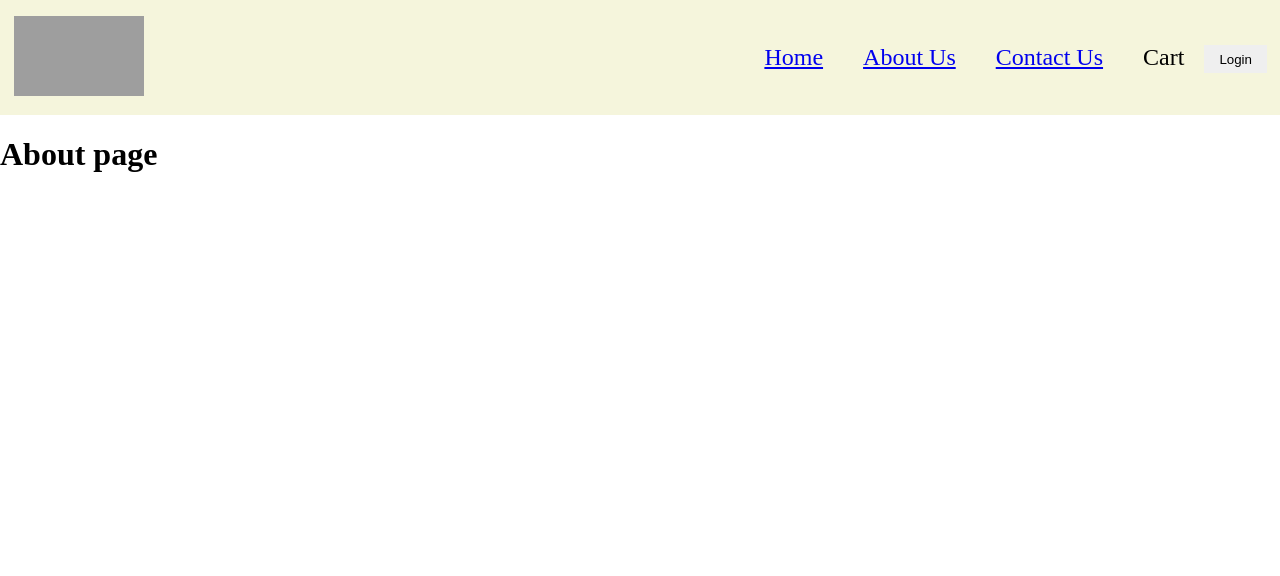
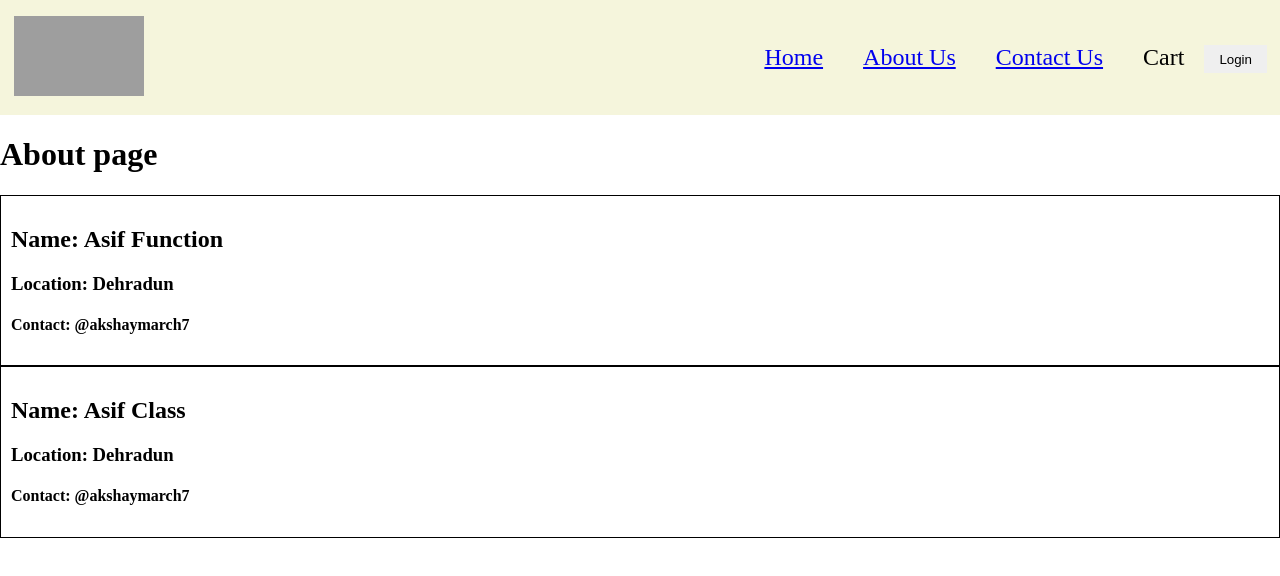
Before and after one commit to asif-mohmd/Food-Ordering-App-React, a React (Vite) app: page /about in a window 1280 px wide. Shown: the top 576 px of the page. Built offline with nearby package versions, Linux system fonts and the light colour scheme; grey boxes are pictures that could not be loaded.

Commit message:
Class components VS Function Components

```diff
--- a/index.css
+++ b/index.css
@@ -126,6 +126,20 @@ body {
 }
 
 
+
+/* User Cards Starts */
+
+.user-card{
+    padding: 10px;
+    border: 1px solid black;
+}
+
+
+/* User Cards Ends */
+
+
+
+
 /* Shimmer cards starts */
 
 .shimmer-container{
--- a/src/components/About.js
+++ b/src/components/About.js
@@ -1,9 +1,15 @@
+import User from "./User";
+import UserClass from "./UserClass";
+
 const About = () => {
 
 
   return (
     <div>
+
       <h1>About page</h1>
+      <User name={"Asif Function"}/>
+      <UserClass name={"Asif Class"}/>
     </div>
   );
 };
--- a/src/components/Header.js
+++ b/src/components/Header.js
@@ -1,6 +1,7 @@
 import { useState } from "react";
 import { LOGO_URL } from "../utils/constants";
 import { Link } from "react-router-dom";
+
 
 const Header = () => {
   const [btnName, setbtnName] = useState("Login");
--- /dev/null
+++ b/src/components/User.jsx
@@ -0,0 +1,14 @@
+
+
+const User = (props) => {
+  return (
+    <div className="user-card">
+      <h2>Name: {props.name}</h2>
+      <h3>Location: Dehradun</h3>
+      <h4>Contact: @akshaymarch7</h4>
+    </div>
+  );
+};
+
+
+export default User
--- /dev/null
+++ b/src/components/UserClass.jsx
@@ -0,0 +1,23 @@
+
+import React from "react";
+
+class UserClass extends React.Component{
+
+    constructor(props){
+        super(props)
+        console.log(props)
+    }
+
+    render(){
+        return (
+            <div className="user-card">
+              <h2>Name: {this.props.name}</h2>
+              <h3>Location: Dehradun</h3>
+              <h4>Contact: @akshaymarch7</h4>
+            </div>
+          );
+
+    }
+}
+
+export default UserClass;
```
